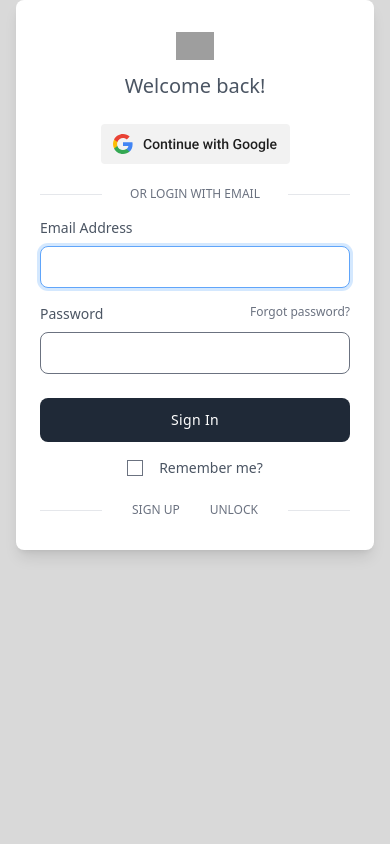
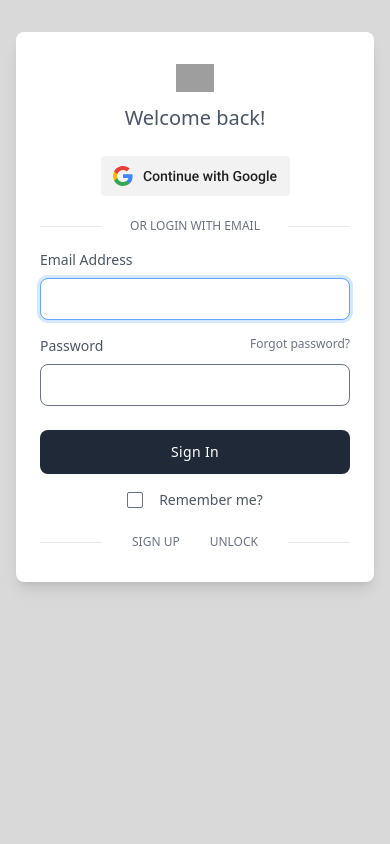
Before and after one commit to Thoth1111/Customer-Service-ITS, a Rails app: page /users/sign_in in a window 390 px wide. Run offline with Rails 7, Linux system fonts and the light colour scheme; style sheets or scripts are compiled from the project's sources; some libraries are stand-ins or nearby versions; grey boxes are pictures that could not be loaded.

Commit message:
Update new Sessions View

```diff
--- a/app/views/devise/sessions/new.html.erb
+++ b/app/views/devise/sessions/new.html.erb
@@ -1,5 +1,6 @@
-<div class="flex w-full max-w-sm mx-auto overflow-hidden bg-white rounded-lg shadow-lg dark:bg-gray-800 lg:max-w-4xl">
-    <div class="hidden bg-cover lg:block lg:w-1/2" style="background-image: url('<%= asset_path('ideogram_1.jpg') %>');"></div>
+<div class="container h-screen py-8">
+    <div class="flex w-full max-w-sm mx-auto overflow-hidden bg-white rounded-lg shadow-lg dark:bg-gray-800 lg:mt-8 lg:max-w-4xl">
+        <div class="hidden bg-cover lg:block lg:w-1/2" style="background-image: url('<%= asset_path('Ai_book_art2.jpg') %>');"></div>
 
         <div class="w-full px-6 py-8 md:px-8 lg:w-1/2">
             <div class="flex justify-center mx-auto">
@@ -39,7 +40,7 @@
                 <%= f.submit "Sign in", class: "w-full px-6 py-3 text-sm font-medium tracking-wide text-white capitalize transition-colors duration-300 transform bg-gray-800 rounded-lg hover:bg-gray-700 focus:outline-none focus:ring focus:ring-gray-300 focus:ring-opacity-50" %>
             </div>
             <div class="field w-full mt-4 gap-2 flex justify-center items-center">
-            <%= f.check_box :remember_me, style: "margin-right: 0.5rem;" %>
+                <%= f.check_box :remember_me, class: "rounded-sm", style: "margin-right: 0.5rem;" %>
                 <%= f.label :remember_me, "Remember me?", class: "block text-sm font-medium text-gray-600 dark:text-gray-200" %>
             </div>
             <% end %>
@@ -52,3 +53,4 @@
             </div>
         </div>
     </div>
+</div>
```
Lines whose indentation alone changed are shown as unchanged.
